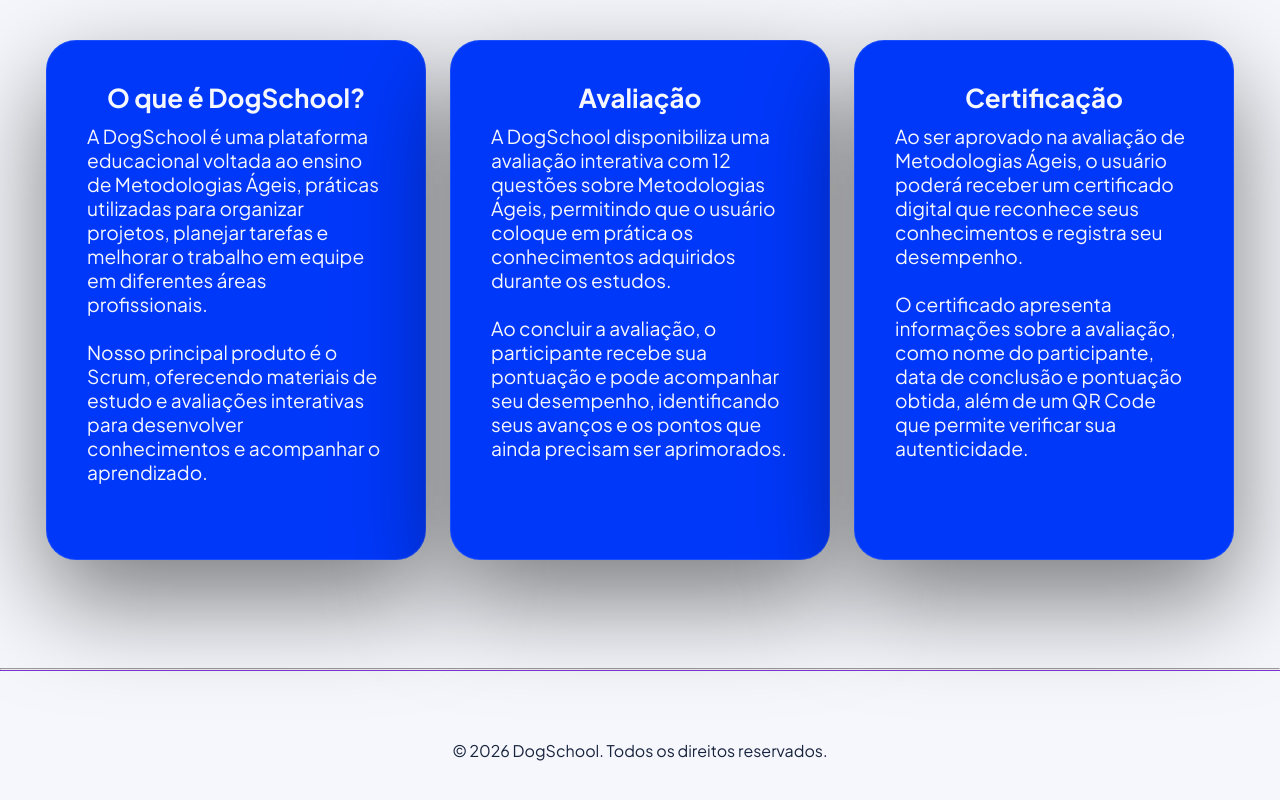
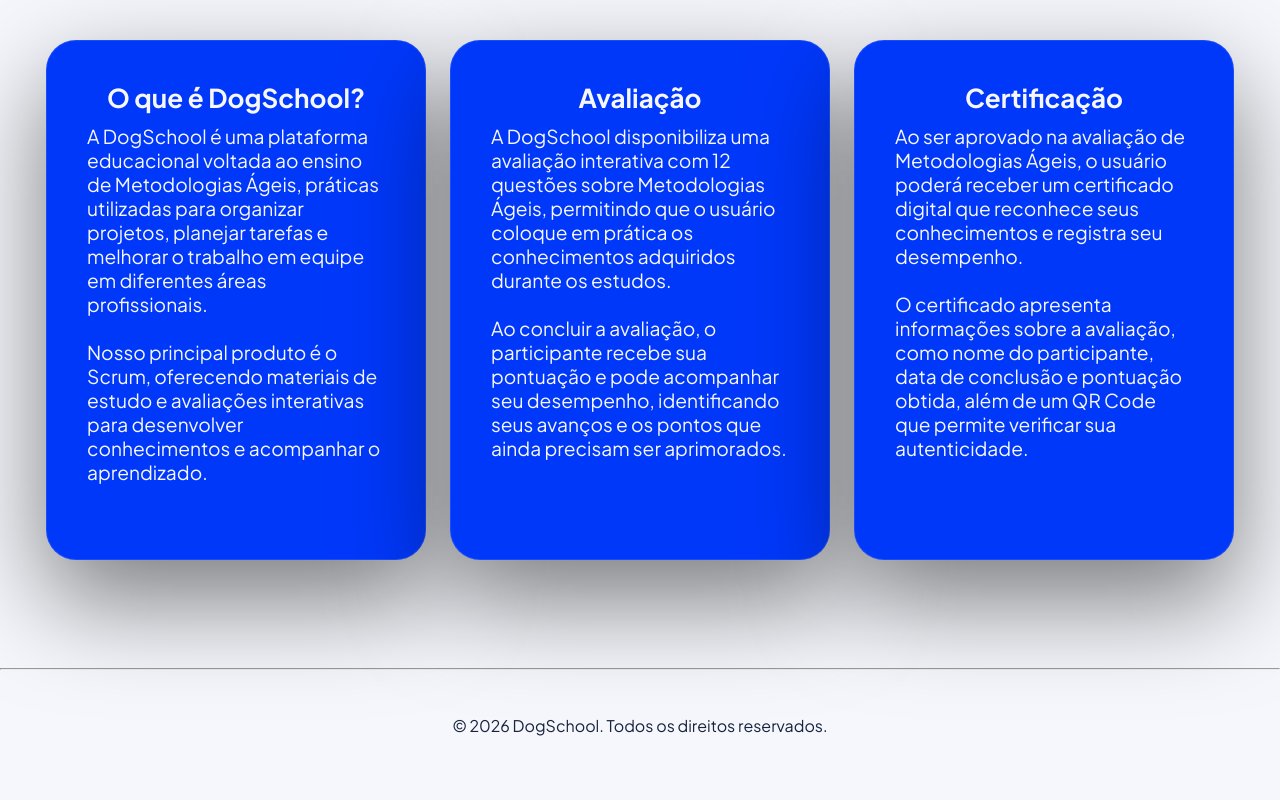
Before and after one commit to saikihector/DogSchool, a plain HTML site: page frontend/index.html in a window 1280 px wide. Shown: the part 870-1670 px from the top of the page. Drawn offline with Linux system fonts and the light colour scheme; no server answers.

Commit message:
Add files via upload

```diff
--- a/frontend/src/css/index.css
+++ b/frontend/src/css/index.css
@@ -371,13 +371,12 @@ button.btnLogin-popup {
 footer {
     color: var(--color-text);
     max-height: 400px;
+    height: 100%;
     width: 100%;
     margin: 0 auto;
     text-align: center;
-    padding: 2.5em 0;
+    padding: 1em 0;
     box-sizing: border-box;
-    position: relative;
-    border-top: solid 1px var(--color-secondary);
 }
 
 /* ---------- Hambúrguer (escondido no desktop) ---------- */
```
